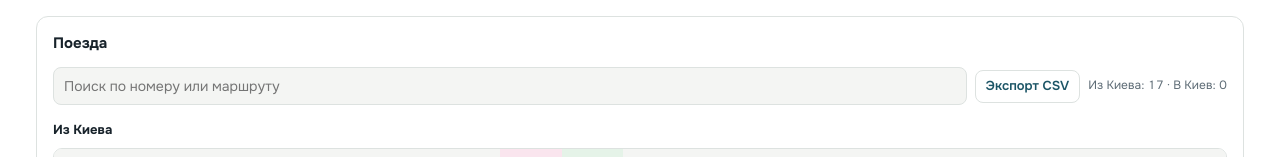
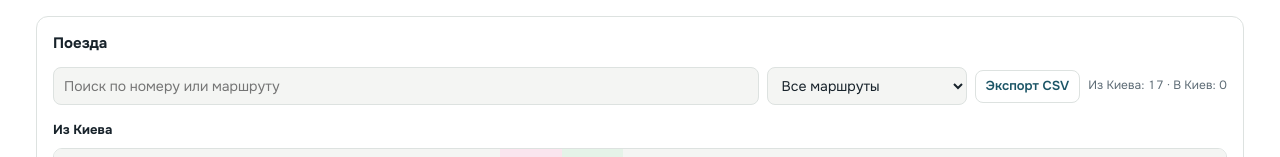
Before and after one commit to DmytroVertikov/uz-train-seats, a plain HTML site: page index.html in a window 1280 px wide. Shown: the part 725-882 px from the top of the page. Drawn offline with Linux system fonts and the light colour scheme.

Commit message:
Add route column filter

```diff
--- a/index.html
+++ b/index.html
@@ -17,6 +17,7 @@
 
 .history-btn{font-weight:700}.history-list{max-height:60vh;overflow:auto;padding-left:20px}.history-list li{margin:0 0 12px}.history-list small{display:block;color:var(--muted)}dialog{width:min(620px,calc(100% - 28px));max-height:85vh;border:1px solid var(--line);border-radius:12px;background:var(--surface);color:var(--ink);padding:20px}dialog::backdrop{background:#0008}.history-empty{color:var(--muted)}
 
+.route-filter{min-width:190px;max-width:280px;border:1px solid var(--line);border-radius:8px;background:var(--bg);color:var(--ink);padding:8px 10px;font:inherit}
 </style>
 </head>
 <body>
@@ -57,7 +58,7 @@
     </section>
     <section class="panel" id="trainTables" aria-labelledby="tableTitle">
       <h2 id="tableTitle">Поезда</h2>
-      <div class="toolbar"><input class="search" id="search" type="search" placeholder="Поиск по номеру или маршруту" aria-label="Поиск по номеру или маршруту"><button class="btn small ghost" id="exportBtn" type="button">Экспорт CSV</button><span class="summary" id="summary"></span></div>
+      <div class="toolbar"><input class="search" id="search" type="search" placeholder="Поиск по номеру или маршруту" aria-label="Поиск по номеру или маршруту"><select class="route-filter" id="routeFilter" aria-label="Фильтр по маршруту"><option value="">Все маршруты</option></select><button class="btn small ghost" id="exportBtn" type="button">Экспорт CSV</button><span class="summary" id="summary"></span></div>
       <h3 class="table-subtitle">Из Киева</h3>
       <div class="table-wrap"><table><thead><tr><th>Дата</th><th>Номер</th><th>Отпр.</th><th>Приб.</th><th>Л</th><th>К</th><th>ЖК</th><th>ДК</th><th>П</th><th>С1</th><th>С2</th><th>С3</th><th>Маршрут</th></tr></thead><tbody id="fromRows"></tbody></table><div class="empty" id="fromEmpty" hidden>Поездов из Киева пока нет.</div></div>
       <h3 class="table-subtitle">В Киев</h3>
@@ -106,11 +107,12 @@
   function isKyivStation(value){return /^(?:київ|киев|kyiv)(?:[-\s.]|$)/i.test(String(value||'').trim());}
   function routeDirection(row){var parts=String(row.route||'').split(/\s+-\s+|→|->/);if(parts.length<2)return '';if(isKyivStation(parts[0]))return 'from';if(isKyivStation(parts[parts.length-1]))return 'to';return '';}
   function renderRows(list){return list.map(function(o){var x=o.x,day=parseInt(String(x.date||'').slice(0,2),10),zebra=day%2?' date-alt':'';return '<tr class="data-row'+zebra+'">'+fields.map(function(k){var cls=k==='date'?'date-cell':k==='number'?'train-cell':k==='route'?'route-cell':'';var value=x[k]||'';return '<td data-col="'+k+'" class="'+cls+'">'+esc(value)+(k==='route'?'<span class="row-actions"><button class="icon-btn history-btn" type="button" data-history="'+o.i+'" aria-label="История изменений" title="История изменений">↺</button><button class="icon-btn" type="button" data-edit="'+o.i+'" aria-label="Изменить поезд">Изменить</button><button class="icon-btn delete" type="button" data-delete="'+o.i+'" aria-label="Удалить поезд">Удалить</button></span>':'')+'</td>';}).join('')+'</tr>';}).join('');}
-  function render(){var q=$('search').value.trim().toLocaleLowerCase('ru');var list=entries.map(function(x,i){return {x:x,i:i};}).filter(function(o){return (o.x.number+' '+o.x.route).toLocaleLowerCase('ru').includes(q);}).sort(compareRows);var fromList=list.filter(function(o){return routeDirection(o.x)==='from';}),toList=list.filter(function(o){return routeDirection(o.x)==='to';}),other=list.length-fromList.length-toList.length;$('summary').textContent='Из Киева: '+fromList.length+' · В Киев: '+toList.length+(other?' · Другие маршруты: '+other:'');$('fromRows').innerHTML=renderRows(fromList);$('toRows').innerHTML=renderRows(toList);$('fromEmpty').hidden=fromList.length>0;$('toEmpty').hidden=toList.length>0;}
+  function updateRouteFilter(){var select=$('routeFilter'),selected=select.value,routes=[];entries.forEach(function(x){var route=String(x.route||'').trim();if(route&&routes.indexOf(route)<0)routes.push(route);});routes.sort(function(a,b){return a.localeCompare(b,'ru');});select.innerHTML='<option value="">Все маршруты</option>'+routes.map(function(route){return '<option value="'+esc(route)+'">'+esc(route)+'</option>';}).join('');if(routes.indexOf(selected)>=0)select.value=selected;}
+  function render(){var q=$('search').value.trim().toLocaleLowerCase('ru'),selectedRoute=$('routeFilter').value;var list=entries.map(function(x,i){return {x:x,i:i};}).filter(function(o){return (o.x.number+' '+o.x.route).toLocaleLowerCase('ru').includes(q)&&(!selectedRoute||String(o.x.route||'').trim()===selectedRoute);}).sort(compareRows);var fromList=list.filter(function(o){return routeDirection(o.x)==='from';}),toList=list.filter(function(o){return routeDirection(o.x)==='to';}),other=list.length-fromList.length-toList.length;$('summary').textContent='Из Киева: '+fromList.length+' · В Киев: '+toList.length+(other?' · Другие маршруты: '+other:'');$('fromRows').innerHTML=renderRows(fromList);$('toRows').innerHTML=renderRows(toList);$('fromEmpty').hidden=fromList.length>0;$('toEmpty').hidden=toList.length>0;}
   function reset(){editing=-1;$('entryForm').reset();document.querySelector('[name="date"]').value='13.12';$('submitBtn').textContent='Добавить в таблицу';$('cancelEdit').hidden=true;$('formTitle').textContent='Добавить поезд';}
-  $('entryForm').addEventListener('submit',function(e){e.preventDefault();var wasEditing=editing>=0,fd=new FormData(this),x={};fields.forEach(function(k){if(k==='route'){x.route=String(fd.get('stationFrom')||'').trim()+' - '+String(fd.get('stationTo')||'').trim();return;}var v=fd.get(k);x[k]=keys.indexOf(k)>=0?(v===''?'':String(Number(v))):String(v||'').trim();});if(wasEditing)entries[editing]=x;else entries.push(x);save();reset();render();toast(wasEditing?'Изменения сохранены':'Поезд добавлен');});
-  $('cancelEdit').addEventListener('click',reset);$('search').addEventListener('input',render);
-  $('trainTables').addEventListener('click',function(e){var hist=e.target.closest('[data-history]'),edit=e.target.closest('[data-edit]'),del=e.target.closest('[data-delete]');if(hist){showHistory(Number(hist.dataset.history));}else if(edit){editing=Number(edit.dataset.edit);var x=entries[editing],route=String(x.route||'').split(/\s+-\s+/);document.querySelector('[name="stationFrom"]').value=route[0]||'';document.querySelector('[name="stationTo"]').value=route.slice(1).join(' - ');fields.filter(function(k){return k!=='route';}).forEach(function(k){var el=document.querySelector('[name="'+k+'"]');el.value=x[k]||'';});$('submitBtn').textContent='Сохранить изменения';$('cancelEdit').hidden=false;$('formTitle').textContent='Изменить поезд';$('entryForm').scrollIntoView({behavior:'smooth',block:'start'});}else if(del){var i=Number(del.dataset.delete);entries.splice(i,1);save();render();toast('Поезд удалён');}});
+  $('entryForm').addEventListener('submit',function(e){e.preventDefault();var wasEditing=editing>=0,fd=new FormData(this),x={};fields.forEach(function(k){if(k==='route'){x.route=String(fd.get('stationFrom')||'').trim()+' - '+String(fd.get('stationTo')||'').trim();return;}var v=fd.get(k);x[k]=keys.indexOf(k)>=0?(v===''?'':String(Number(v))):String(v||'').trim();});if(wasEditing)entries[editing]=x;else entries.push(x);save();reset();updateRouteFilter();render();toast(wasEditing?'Изменения сохранены':'Поезд добавлен');});
+  $('cancelEdit').addEventListener('click',reset);$('search').addEventListener('input',render);$('routeFilter').addEventListener('change',render);
+  $('trainTables').addEventListener('click',function(e){var hist=e.target.closest('[data-history]'),edit=e.target.closest('[data-edit]'),del=e.target.closest('[data-delete]');if(hist){showHistory(Number(hist.dataset.history));}else if(edit){editing=Number(edit.dataset.edit);var x=entries[editing],route=String(x.route||'').split(/\s+-\s+/);document.querySelector('[name="stationFrom"]').value=route[0]||'';document.querySelector('[name="stationTo"]').value=route.slice(1).join(' - ');fields.filter(function(k){return k!=='route';}).forEach(function(k){var el=document.querySelector('[name="'+k+'"]');el.value=x[k]||'';});$('submitBtn').textContent='Сохранить изменения';$('cancelEdit').hidden=false;$('formTitle').textContent='Изменить поезд';$('entryForm').scrollIntoView({behavior:'smooth',block:'start'});}else if(del){var i=Number(del.dataset.delete);entries.splice(i,1);save();updateRouteFilter();render();toast('Поезд удалён');}});
   function categoryOf(line){var s=String(line||'').toLocaleLowerCase('uk').replace(/\s+/g,' ').trim();if(/жіноче\s+купе|женское\s+купе/.test(s))return 'jk';if(/люкс/.test(s))return 'l';if(/плацкарт/.test(s))return 'p';if(/(?:^|\s)(?:1|с1)(?:-й)?\s*клас|перший\s+клас/.test(s))return 's1';if(/(?:^|\s)(?:2|с2)(?:-й)?\s*клас|другий\s+клас/.test(s))return 's2';if(/(?:^|\s)(?:3|с3)(?:-й)?\s*клас|третій\s+клас/.test(s))return 's3';if(/купе/.test(s))return 'k';return '';}
   function dateFromBlock(text){var m=String(text).match(/Дата\s*відправлення\s*:?\s*(\d{1,2})\s+([а-яіїєґ]+)/iu);if(!m)return '';var months={січня:'01',января:'01',лютого:'02',февраля:'02',березня:'03',марта:'03',квітня:'04',апреля:'04',травня:'05',мая:'05',червня:'06',июня:'06',липня:'07',июля:'07',серпня:'08',августа:'08',вересня:'09',сентября:'09',жовтня:'10',октября:'10',листопада:'11',ноября:'11',грудня:'12',декабря:'12'};var month=months[m[2].toLocaleLowerCase('uk')];return month?String(m[1]).padStart(2,'0')+'.'+month:'';}
   function labeledValue(lines,label){var re=new RegExp('^'+label+'\\s*:?\\s*(.*)$','i');for(var i=0;i<lines.length;i++){var m=lines[i].match(re);if(m){if(m[1].trim())return m[1].trim();if(lines[i+1])return lines[i+1].trim();}}return '';}
@@ -121,10 +123,10 @@
   function importRows(rows){var added=0,updated=0,unchanged=0,now=new Date().toLocaleString('ru-RU');rows.forEach(function(incoming){var index=entries.findIndex(function(existing){return sameTrain(existing,incoming);});if(index<0){incoming.history=[];incoming.createdAt=now;entries.push(incoming);added++;return;}var current=entries[index],changed=changedCategories(current,incoming);if(!changed.length){unchanged++;return;}if(!Array.isArray(current.history))current.history=[];current.history.push({at:now,values:keys.reduce(function(obj,k){obj[k]=current[k]||'';return obj;},{}),changes:changed.reduce(function(obj,k){obj[k]={from:current[k]||'',to:incoming[k]||''};return obj;},{})});keys.forEach(function(k){current[k]=incoming[k];});current.updatedAt=now;updated++;});return {added:added,updated:updated,unchanged:unchanged};}
   function showHistory(index){var x=entries[index];if(!x)return;var history=Array.isArray(x.history)?x.history:[];$('historyTitle').textContent='История · '+x.number+' · '+x.date;$('historyContent').innerHTML=history.length?'<ol class="history-list">'+history.slice().reverse().map(function(item){var changes=Object.keys(item.changes||{}).map(function(k){var c=item.changes[k];return '<li><b>'+esc(({l:'Люкс',k:'Купе',jk:'ЖК',dk:'ДК',p:'Плацкарт',s1:'С1',s2:'С2',s3:'С3'})[k]||k)+':</b> '+esc(c.from||'—')+' → '+esc(c.to||'—')+'</li>';}).join('');return '<li><small>'+esc(item.at||'Дата неизвестна')+'</small><ul>'+changes+'</ul></li>';}).join('')+'</ol>':'<p class="history-empty">Изменений пока нет. История появится, когда при следующей вставке списка изменится количество мест.</p>';$('historyDialog').showModal();}
   $('closeHistory').addEventListener('click',function(){$('historyDialog').close();});
-  $('parseBtn').addEventListener('click',function(){var text=$('bookingText').value;if(!text.trim()){toast('Сначала вставьте текст с результатами поиска');return;}var result=parseBooking(text);if(!result.rows.length){toast('Не удалось распознать поезда: проверьте текст и формат времени');return;}var stats=importRows(result.rows);save();render();toast('Новых: '+stats.added+' · Обновлено: '+stats.updated+' · Без изменений: '+stats.unchanged);});
+  $('parseBtn').addEventListener('click',function(){var text=$('bookingText').value;if(!text.trim()){toast('Сначала вставьте текст с результатами поиска');return;}var result=parseBooking(text);if(!result.rows.length){toast('Не удалось распознать поезда: проверьте текст и формат времени');return;}var stats=importRows(result.rows);save();updateRouteFilter();render();toast('Новых: '+stats.added+' · Обновлено: '+stats.updated+' · Без изменений: '+stats.unchanged);});
   function csvCell(v){return '"'+String(v==null?'':v).replace(/"/g,'""')+'"';}
   $('exportBtn').addEventListener('click',function(){var csv='\uFEFF'+[headers].concat(entries.map(function(x){return fields.map(function(k){return x[k]||'';});})).map(function(r){return r.map(csvCell).join(';');}).join('\r\n');var a=document.createElement('a');a.href=URL.createObjectURL(new Blob([csv],{type:'text/csv;charset=utf-8'}));a.download='uz-mesta.csv';a.click();URL.revokeObjectURL(a.href);});
-  load();render();
+  load();updateRouteFilter();render();
 })();
 </script>
 </body>
```
